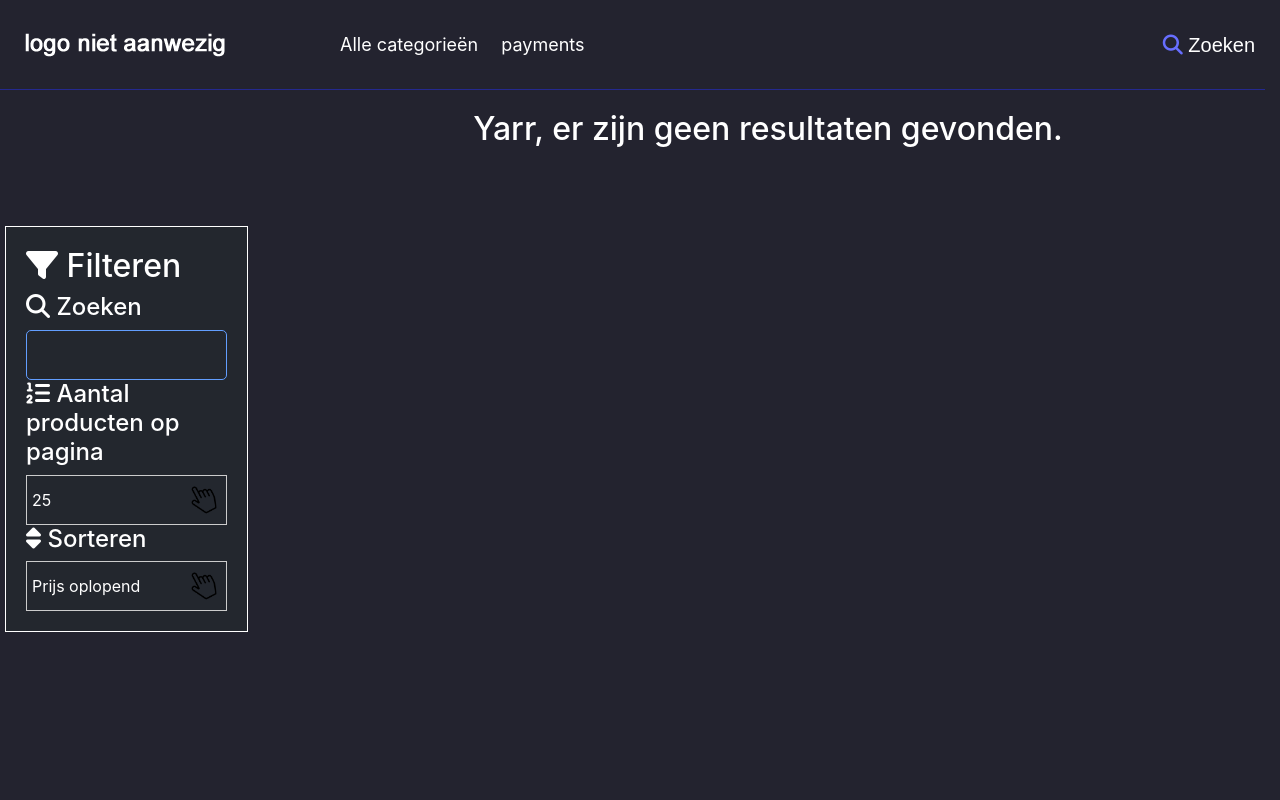
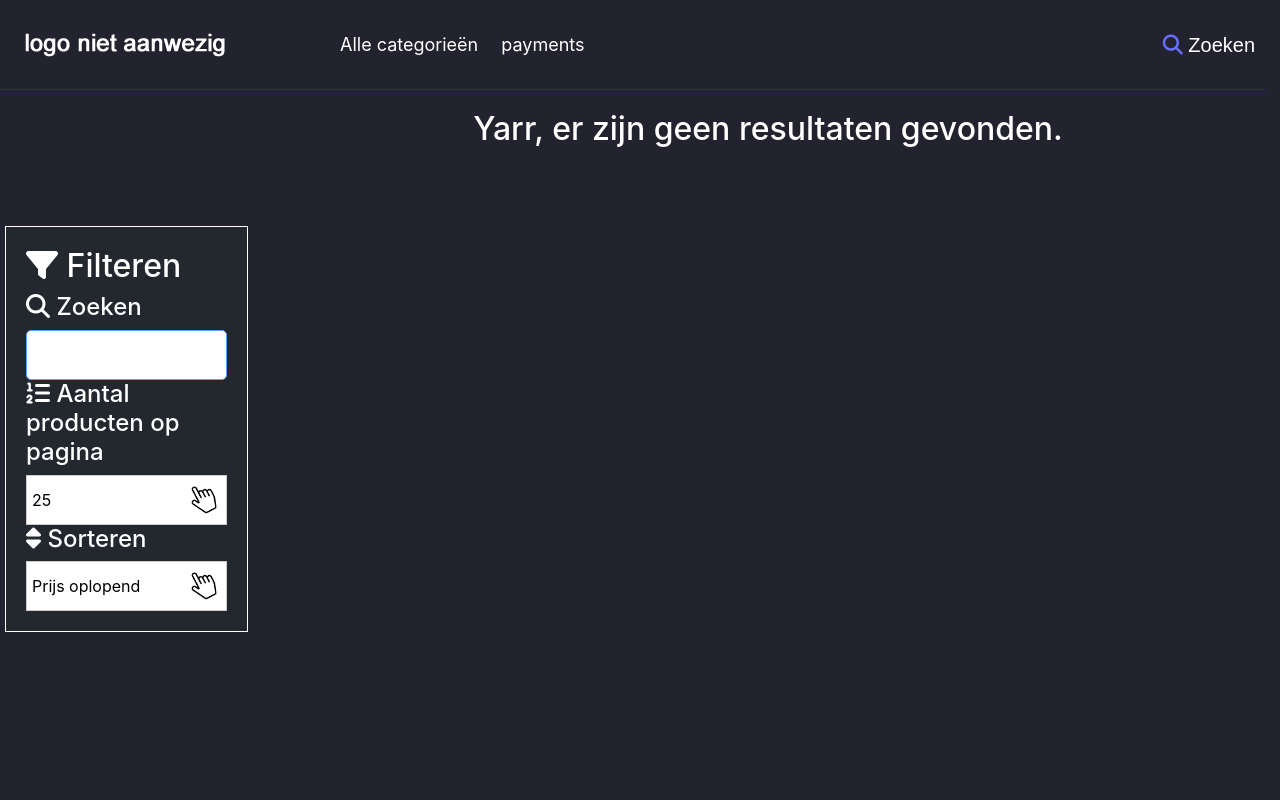
Before and after one commit to Joehoel/nerdygadgets, a PHP site: the page made by views/browse.php in a window 1280 px wide. Run offline with PHP 8.4, Linux system fonts and the light colour scheme; the template is opened without the code that fills it, so the values that code supplies are empty; some libraries are stand-ins or nearby versions; some web fonts are replaced.

Commit message:
updated inputs

```diff
--- a/Public/CSS/main.css
+++ b/Public/CSS/main.css
@@ -29,6 +29,7 @@ select {
     -moz-appearance: none;
     appearance: none;
     background: url(../Img/mouse-hover-icon-22.jpg) 96% / 30px no-repeat;
+    background-color: var(--white);
 }
 a {
     text-decoration: none;
@@ -65,7 +66,7 @@ input {
     padding: 0 10px;
     border: 1px solid var(--page_selected);
 	border-radius: 5px;
-    background-color: transparent;
+    background-color: var(--white);
 }
     input:focus {
         outline: none !important;
@@ -73,7 +74,7 @@ input {
         box-shadow: 0 0 10px var(--highlight);
     }
     input, select, textarea{
-        color: var(--white);
+        color: var(--black);
     }
 table tr th,
 table tr td {
```
